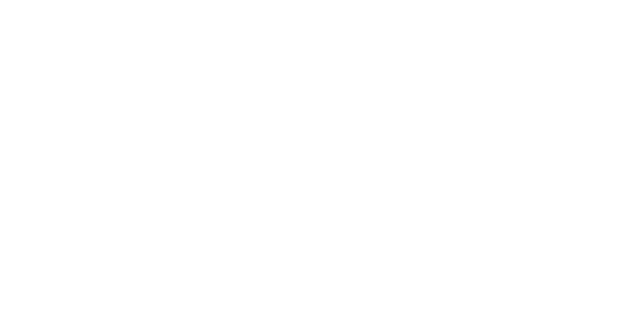
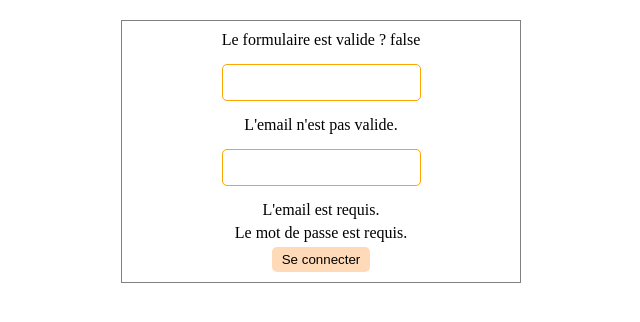
Before and after one commit to ClaireVannier/WorkShop, an Angular app: page /drivenform in a window 1280 px wide. Before the commit this address led to /. Shown: the top 322 px of the page, without its empty margins (319-959 px from the left). Built offline with nearby package versions, Linux system fonts and the light colour scheme.

Commit message:
finish workshop of driven form

```diff
--- a/src/app/app.routes.ts
+++ b/src/app/app.routes.ts
@@ -1,8 +1,10 @@
 import { Routes } from '@angular/router';
 import { SearchComponent } from './search/search.component';
 import { StudentDetailComponent } from './student-details/student-details.component';
+import { LoginformComponent } from './loginform/loginform.component';
 
 export const routes: Routes = [
   { path: 'search', component: SearchComponent },
   { path: 'wcs/:name', component: StudentDetailComponent },
+  { path: 'drivenform', component: LoginformComponent}
 ];
--- /dev/null
+++ b/src/app/loginform/loginform.component.html
@@ -0,0 +1,34 @@
+<form (ngSubmit)="formSubmit(myForm)" #myForm="ngForm">
+  <div>
+    Le formulaire est valide ? {{ myForm.valid }}
+  </div>
+  <input
+    type="email"
+    [(ngModel)]="form.email"
+    name="email"
+    required
+    #emailRef="ngModel"
+  />
+  <div *ngIf="emailRef.errors && emailRef.errors['required']">
+    L'email n'est pas valide.
+  </div>
+
+  <input
+    type="password"
+    [(ngModel)]="form.password"
+    name="password"
+    required
+    minlength="6"
+    #passwordRef="ngModel"
+  />
+  <div *ngIf="emailRef.errors?.['required']">
+    L'email est requis.
+  </div>
+  <div *ngIf="passwordRef.errors?.['required']">
+    Le mot de passe est requis.
+  </div>
+  <div *ngIf="passwordRef.errors?.['minlength']">
+    Le mot de passe doit contenir plus de 6 caractères.
+  </div>
+    <button type="submit">Se connecter</button>
+</form>
--- /dev/null
+++ b/src/app/loginform/loginform.component.scss
@@ -0,0 +1,48 @@
+form {
+  width: 400px;
+  margin: 0 auto;
+  display: flex;
+  flex-direction: column;
+  gap: 5px;
+  border: 1px solid grey;
+  justify-content: center;
+  align-items: center;
+  margin-top: 20px;
+  padding: 10px 0;
+}
+
+input {
+  width: 50%;
+  padding: 10px;
+  margin: 10px 0;
+  border-radius: 5px;
+  border: 1px solid transparent;
+}
+
+input {
+  border: 1px solid orange;
+}
+
+input.ng-touched {
+  border: 1px solid blue;
+}
+
+input.ng-valid {
+  border: 1px solid green;
+}
+
+input.ng-invalid.ng-dirty {
+  border: 1px solid red;
+}
+
+button {
+  background-color: peachpuff;
+  padding: 5px 10px;
+  border: none;
+  border-radius: 5px;
+}
+
+button:hover {
+  background-color: orange;
+  border: 1px solid black;
+}
--- /dev/null
+++ b/src/app/loginform/loginform.component.ts
@@ -0,0 +1,29 @@
+import { CommonModule } from '@angular/common';
+import { Component } from '@angular/core';
+import { FormsModule, NgForm } from '@angular/forms';
+import { LoginForm } from '../models/loginform.models';
+
+@Component({
+  selector: 'app-loginform',
+  standalone: true,
+  imports: [FormsModule, CommonModule],
+  templateUrl: './loginform.component.html',
+  styleUrl: './loginform.component.scss',
+})
+export class LoginformComponent {
+
+  form: LoginForm = {
+  email: '',
+  password: '',
+  }
+
+  constructor() {}
+
+  formSubmit(form: NgForm) {
+    if (form.valid) {
+      alert('Login Validé !');
+    } else {
+      alert("Le formulaire n'est pas valide.");
+    }
+  }
+}
--- /dev/null
+++ b/src/app/models/loginform.models.ts
@@ -0,0 +1,4 @@
+export interface LoginForm {
+email: string;
+password: string;
+}
```
Also changed, not shown: 1 other file (tests, documents, lock files or other folders).
